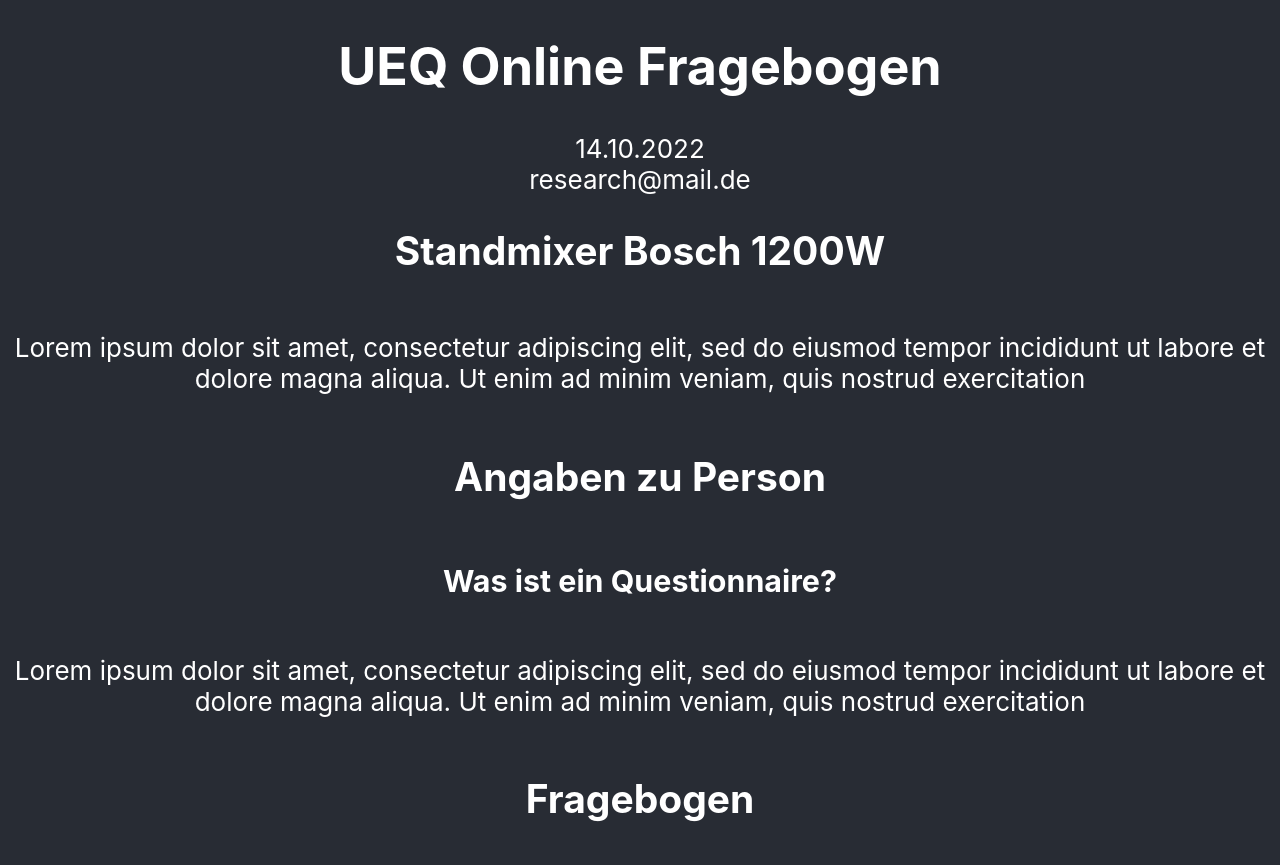
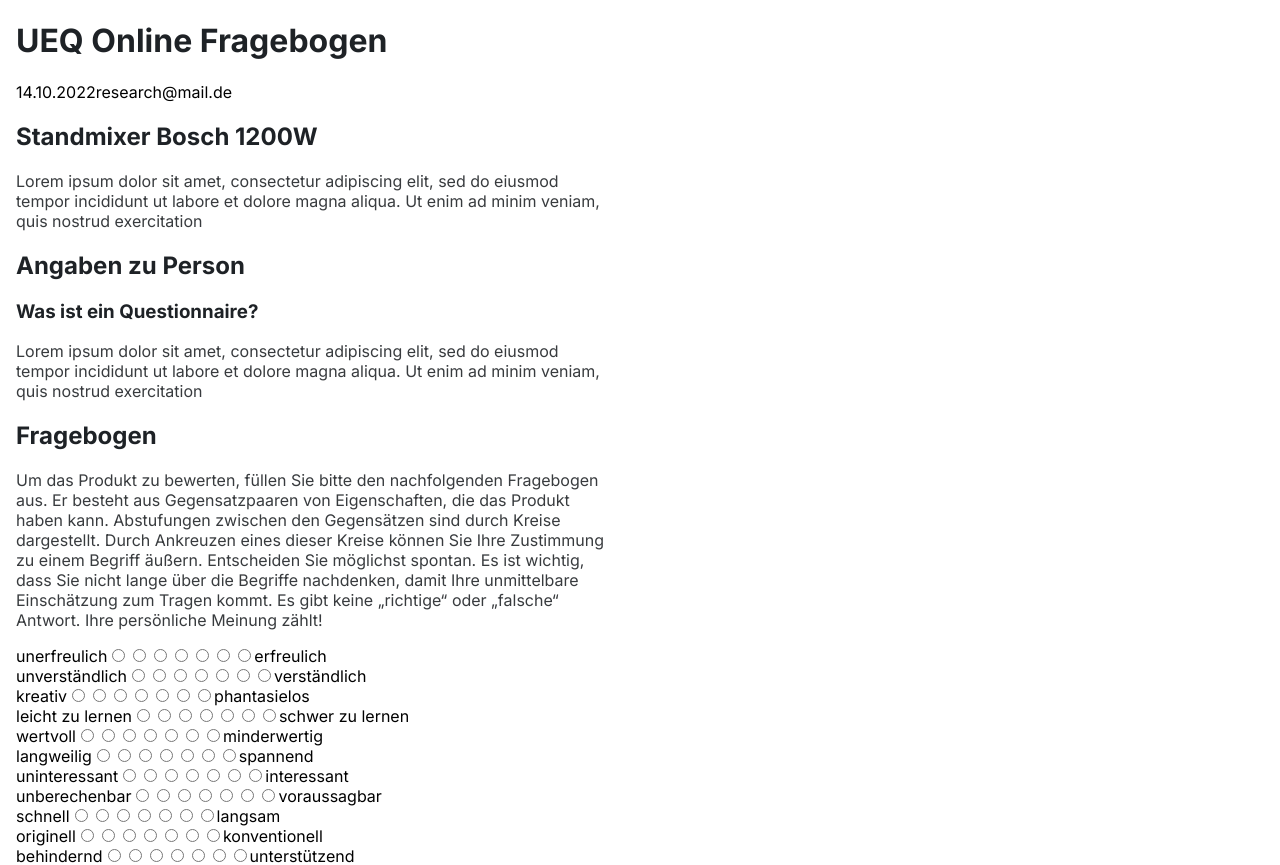
Before and after one commit to Yannik195/ueq-online-tool, a React (Create React App) app in the folder frontend/: page /q/fill/1 in a window 1280 px wide. Shown: the top 865 px of the page. Built offline with nearby package versions, Linux system fonts and the light colour scheme.

Commit message:
Styling und SCSS

```diff
--- a/frontend/package.json
+++ b/frontend/package.json
@@ -7,7 +7,10 @@
     "@testing-library/react": "^13.4.0",
     "@testing-library/user-event": "^13.5.0",
     "axios": "^1.1.3",
+    "chart.js": "^3.9.1",
+    "node-sass": "^7.0.3",
     "react": "^18.2.0",
+    "react-chartjs-2": "^4.3.1",
     "react-dom": "^18.2.0",
     "react-hook-form": "^7.39.3",
     "react-router-dom": "^6.4.3",
@@ -37,5 +40,8 @@
       "last 1 firefox version",
       "last 1 safari version"
     ]
+  },
+  "devDependencies": {
+    "@faker-js/faker": "^7.6.0"
   }
 }
--- a/frontend/src/App.css
+++ /dev/null
@@ -1,38 +0,0 @@
-.App {
-  text-align: center;
-}
-
-.App-logo {
-  height: 40vmin;
-  pointer-events: none;
-}
-
-@media (prefers-reduced-motion: no-preference) {
-  .App-logo {
-    animation: App-logo-spin infinite 20s linear;
-  }
-}
-
-.App-header {
-  background-color: #282c34;
-  min-height: 100vh;
-  display: flex;
-  flex-direction: column;
-  align-items: center;
-  justify-content: center;
-  font-size: calc(10px + 2vmin);
-  color: white;
-}
-
-.App-link {
-  color: #61dafb;
-}
-
-@keyframes App-logo-spin {
-  from {
-    transform: rotate(0deg);
-  }
-  to {
-    transform: rotate(360deg);
-  }
-}
--- a/frontend/src/App.js
+++ b/frontend/src/App.js
@@ -1,4 +1,4 @@
-import './App.css';
+import './App.scss';
 import Routes from "./Routes/Routes"
 
 
--- /dev/null
+++ b/frontend/src/App.scss
@@ -0,0 +1,12 @@
+$dark-1: rgba(6, 10, 14, 0.9);
+$dark-2: rgba(6, 10, 14, 0.8);
+$dark-3: rgba(6, 10, 14, 0.7);
+
+
+h1, h2, h3, h4, h5, h6{
+  color: $dark-1;
+}
+
+p {
+  color: $dark-2;
+}
--- a/frontend/src/index.css
+++ /dev/null
@@ -1,13 +0,0 @@
-body {
-  margin: 0;
-  font-family: -apple-system, BlinkMacSystemFont, 'Segoe UI', 'Roboto', 'Oxygen',
-    'Ubuntu', 'Cantarell', 'Fira Sans', 'Droid Sans', 'Helvetica Neue',
-    sans-serif;
-  -webkit-font-smoothing: antialiased;
-  -moz-osx-font-smoothing: grayscale;
-}
-
-code {
-  font-family: source-code-pro, Menlo, Monaco, Consolas, 'Courier New',
-    monospace;
-}
--- a/frontend/src/index.js
+++ b/frontend/src/index.js
@@ -1,6 +1,6 @@
 import React from 'react';
 import ReactDOM from 'react-dom/client';
-import './index.css';
+import './index.scss';
 import App from './App';
 import reportWebVitals from './reportWebVitals';
 import {
--- /dev/null
+++ b/frontend/src/index.scss
@@ -0,0 +1,11 @@
+@import url("https://fonts.googleapis.com/css2?family=Inter:wght@300;400;500;700;900&display=swap");
+
+
+body {
+  margin: 0;
+  font-family: "Inter", sans-serif;
+  -webkit-font-smoothing: antialiased;
+  -moz-osx-font-smoothing: grayscale;
+  max-width: 600px;
+  margin: 0 16px;
+}
```
Also changed, not shown: 1 other file (tests, documents, lock files or other folders).
